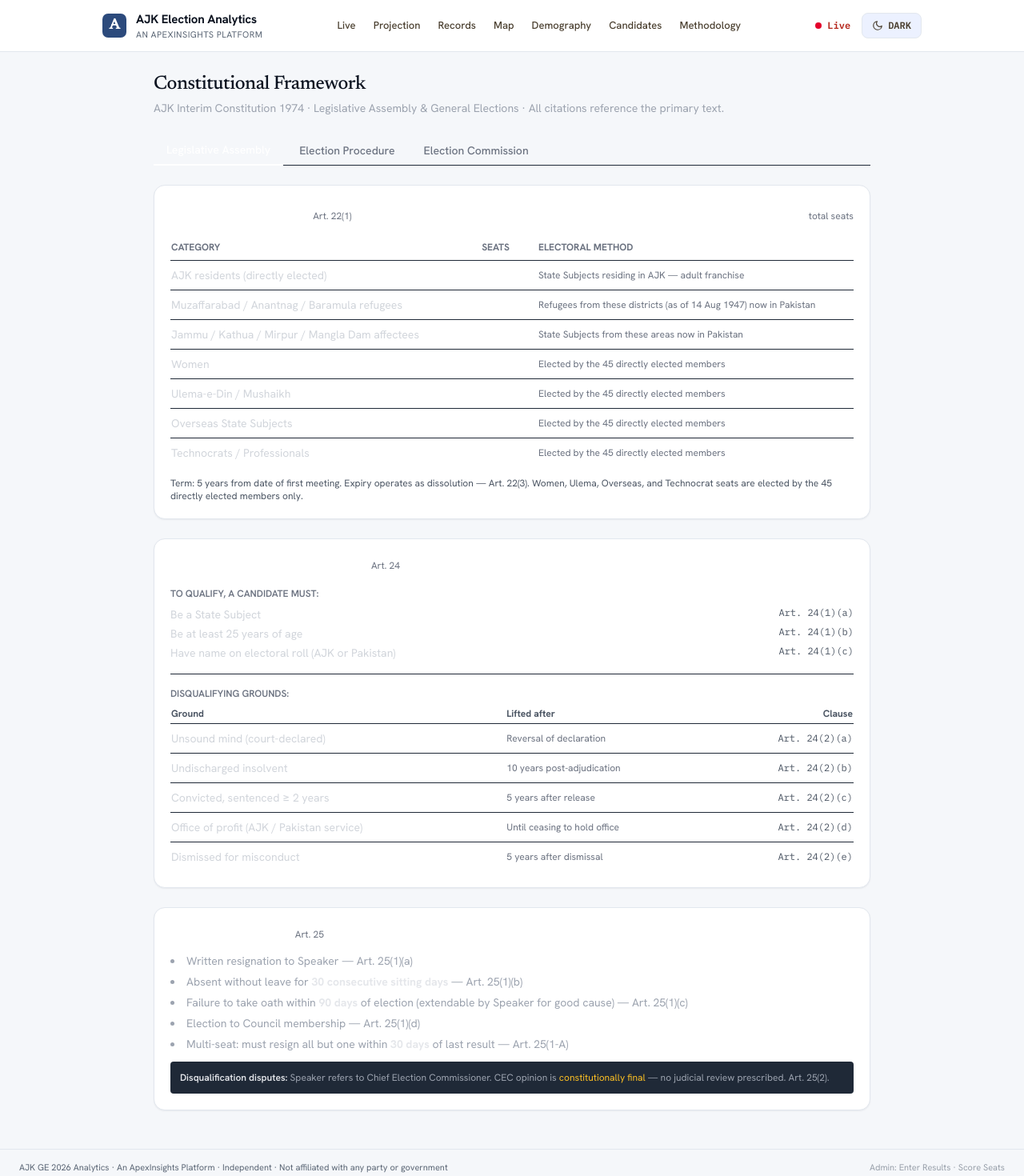
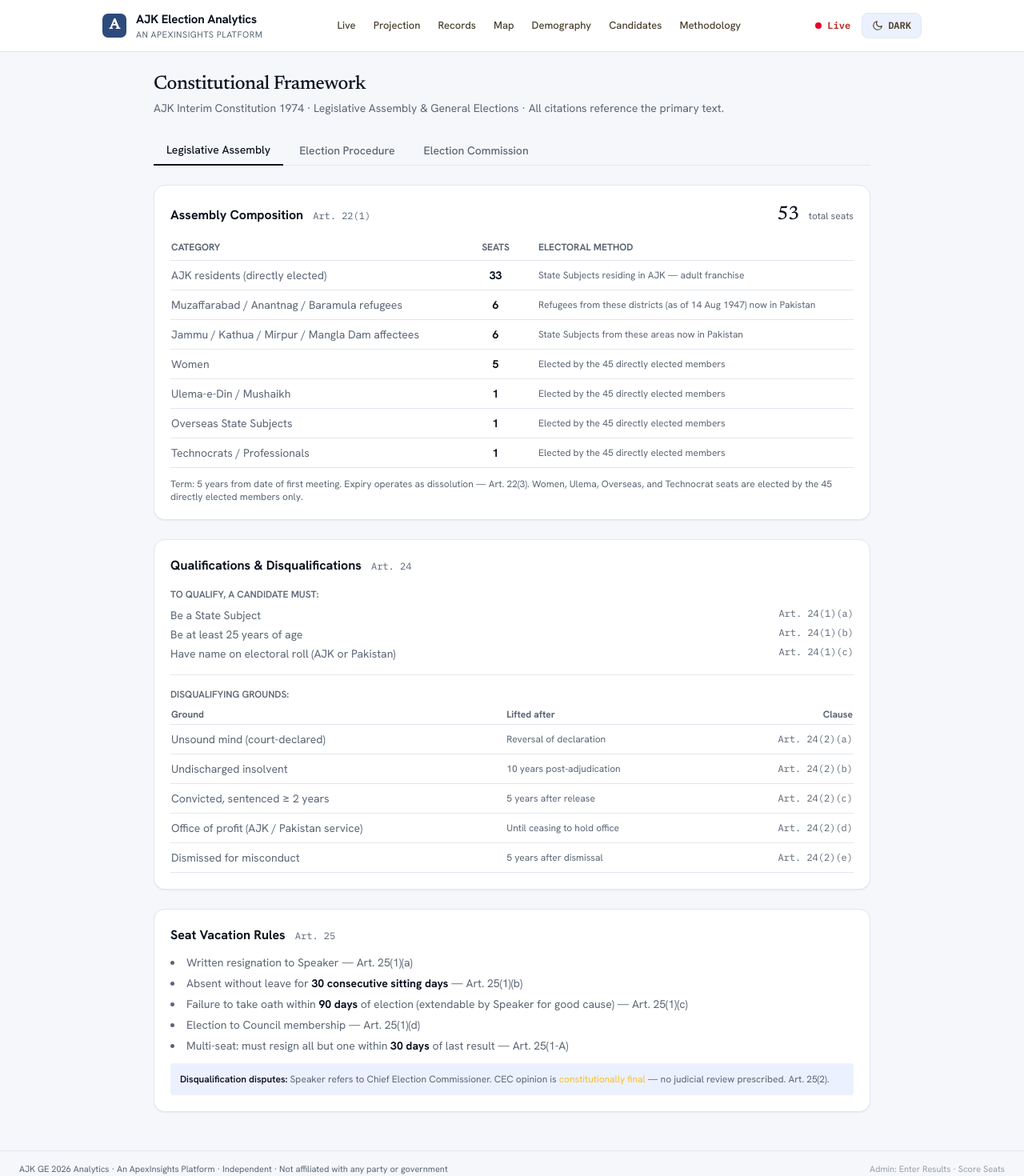
Before and after one commit to b667tzmt4f-collab/ajk-election-2026, a Next.js app: page /constitution in a window 1280 px wide. Shown: the top 1470 px of the page at 80% size. Built offline with nearby package versions, Linux system fonts and the light colour scheme.

Commit message:
fix: theme-aware CSS vars on constitution and methodology pages

```diff
--- a/src/pages/constitution.tsx
+++ b/src/pages/constitution.tsx
@@ -89,22 +89,23 @@ export default function Constitution() {
   return (
     <Layout>
       <h2 className="text-2xl font-bold mb-1 font-display">Constitutional Framework</h2>
-      <p className="text-sm text-gray-400 mb-6">
+      <p className="text-sm mb-6" style={{ color: 'var(--muted)' }}>
         AJK Interim Constitution 1974 · Legislative Assembly &amp; General Elections ·
         All citations reference the primary text.
       </p>
 
       {/* Tab bar */}
-      <div className="flex gap-1 mb-6 border-b border-gray-800">
+      <div className="flex gap-1 mb-6" style={{ borderBottom: '1px solid var(--border)' }}>
         {tabs.map(t => (
           <button
             key={t.id}
             onClick={() => setTab(t.id)}
-            className={`px-4 py-2 text-sm font-medium transition-colors ${
+            className="px-4 py-2 text-sm font-medium transition-colors"
+            style={
               tab === t.id
-                ? 'text-white border-b-2 border-white -mb-px'
-                : 'text-gray-500 hover:text-gray-300'
-            }`}
+                ? { color: 'var(--text)', borderBottom: '2px solid var(--text)', marginBottom: '-1px' }
+                : { color: 'var(--muted)' }
+            }
           >
             {t.label}
           </button>
@@ -117,44 +118,44 @@ export default function Constitution() {
 
           <div className="card">
             <div className="flex items-baseline gap-3 mb-4">
-              <h3 className="font-bold text-white">Assembly Composition</h3>
-              <span className="text-xs text-gray-500">Art. 22(1)</span>
-              <span className="ml-auto text-2xl font-bold text-white font-display">53</span>
-              <span className="text-xs text-gray-500">total seats</span>
+              <h3 className="font-bold" style={{ color: 'var(--text)' }}>Assembly Composition</h3>
+              <span className="text-xs font-mono" style={{ color: 'var(--muted)' }}>Art. 22(1)</span>
+              <span className="ml-auto text-2xl font-bold font-display" style={{ color: 'var(--text)' }}>53</span>
+              <span className="text-xs" style={{ color: 'var(--muted)' }}>total seats</span>
             </div>
             <div className="overflow-x-auto">
               <table className="w-full text-sm">
                 <thead>
-                  <tr className="text-xs text-gray-500 uppercase border-b border-gray-800">
+                  <tr className="text-xs uppercase" style={{ borderBottom: '1px solid var(--border)', color: 'var(--muted)' }}>
                     <th className="text-left pb-2 pr-4">Category</th>
                     <th className="text-center pb-2 px-4">Seats</th>
                     <th className="text-left pb-2 pl-4">Electoral Method</th>
                   </tr>
                 </thead>
-                <tbody className="divide-y divide-gray-800">
+                <tbody>
                   {COMPOSITION.map(row => (
-                    <tr key={row.category}>
-                      <td className="py-2 pr-4 text-gray-300">{row.category}</td>
-                      <td className="py-2 px-4 text-center font-bold text-white">{row.seats}</td>
-                      <td className="py-2 pl-4 text-gray-500 text-xs">{row.method}</td>
+                    <tr key={row.category} style={{ borderBottom: '1px solid var(--border)' }}>
+                      <td className="py-2 pr-4" style={{ color: 'var(--text3)' }}>{row.category}</td>
+                      <td className="py-2 px-4 text-center font-bold" style={{ color: 'var(--text)' }}>{row.seats}</td>
+                      <td className="py-2 pl-4 text-xs" style={{ color: 'var(--muted)' }}>{row.method}</td>
                     </tr>
                   ))}
                 </tbody>
               </table>
             </div>
-            <p className="text-xs text-gray-600 mt-3">
+            <p className="text-xs mt-3" style={{ color: 'var(--muted)' }}>
               Term: 5 years from date of first meeting. Expiry operates as dissolution — Art. 22(3).
               Women, Ulema, Overseas, and Technocrat seats are elected by the 45 directly elected members only.
             </p>
           </div>
 
           <div className="card">
-            <h3 className="font-bold text-white mb-4">
+            <h3 className="font-bold mb-4" style={{ color: 'var(--text)' }}>
               Qualifications &amp; Disqualifications{' '}
-              <span className="text-xs text-gray-500 font-normal ml-2">Art. 24</span>
+              <span className="text-xs font-normal ml-2 font-mono" style={{ color: 'var(--muted)' }}>Art. 24</span>
             </h3>
             <div className="mb-4">
-              <p className="text-xs font-semibold text-gray-500 uppercase mb-2">To qualify, a candidate must:</p>
+              <p className="text-xs font-semibold uppercase mb-2" style={{ color: 'var(--muted)' }}>To qualify, a candidate must:</p>
               <ul className="space-y-1 text-sm">
                 {[
                   { condition: 'Be a State Subject', clause: 'Art. 24(1)(a)' },
@@ -162,29 +163,29 @@ export default function Constitution() {
                   { condition: 'Have name on electoral roll (AJK or Pakistan)', clause: 'Art. 24(1)(c)' },
                 ].map(q => (
                   <li key={q.clause} className="flex justify-between">
-                    <span className="text-gray-300">{q.condition}</span>
-                    <span className="text-xs text-gray-600 font-mono">{q.clause}</span>
+                    <span style={{ color: 'var(--text3)' }}>{q.condition}</span>
+                    <span className="text-xs font-mono" style={{ color: 'var(--muted)' }}>{q.clause}</span>
                   </li>
                 ))}
               </ul>
             </div>
-            <div className="border-t border-gray-800 pt-4">
-              <p className="text-xs font-semibold text-gray-500 uppercase mb-2">Disqualifying grounds:</p>
+            <div className="pt-4" style={{ borderTop: '1px solid var(--border)' }}>
+              <p className="text-xs font-semibold uppercase mb-2" style={{ color: 'var(--muted)' }}>Disqualifying grounds:</p>
               <div className="overflow-x-auto">
                 <table className="w-full text-sm">
                   <thead>
-                    <tr className="text-xs text-gray-600 border-b border-gray-800">
+                    <tr className="text-xs" style={{ borderBottom: '1px solid var(--border)', color: 'var(--muted)' }}>
                       <th className="text-left pb-1 pr-4">Ground</th>
                       <th className="text-left pb-1 px-4">Lifted after</th>
                       <th className="text-right pb-1 pl-4">Clause</th>
                     </tr>
                   </thead>
-                  <tbody className="divide-y divide-gray-800">
+                  <tbody>
                     {DISQUALIFICATIONS.map(d => (
-                      <tr key={d.clause}>
-                        <td className="py-2 pr-4 text-gray-300">{d.ground}</td>
-                        <td className="py-2 px-4 text-gray-500 text-xs">{d.lifted}</td>
-                        <td className="py-2 pl-4 text-right text-xs text-gray-600 font-mono">{d.clause}</td>
+                      <tr key={d.clause} style={{ borderBottom: '1px solid var(--border)' }}>
+                        <td className="py-2 pr-4" style={{ color: 'var(--text3)' }}>{d.ground}</td>
+                        <td className="py-2 px-4 text-xs" style={{ color: 'var(--muted)' }}>{d.lifted}</td>
+                        <td className="py-2 pl-4 text-right text-xs font-mono" style={{ color: 'var(--muted)' }}>{d.clause}</td>
                       </tr>
                     ))}
                   </tbody>
@@ -194,19 +195,19 @@ export default function Constitution() {
           </div>
 
           <div className="card">
-            <h3 className="font-bold text-white mb-3">
+            <h3 className="font-bold mb-3" style={{ color: 'var(--text)' }}>
               Seat Vacation Rules{' '}
-              <span className="text-xs text-gray-500 font-normal ml-2">Art. 25</span>
+              <span className="text-xs font-normal ml-2 font-mono" style={{ color: 'var(--muted)' }}>Art. 25</span>
             </h3>
-            <ul className="text-sm text-gray-400 space-y-1.5 list-disc list-inside">
+            <ul className="text-sm space-y-1.5 list-disc list-inside" style={{ color: 'var(--text3)' }}>
               <li>Written resignation to Speaker — Art. 25(1)(a)</li>
-              <li>Absent without leave for <strong className="text-gray-200">30 consecutive sitting days</strong> — Art. 25(1)(b)</li>
-              <li>Failure to take oath within <strong className="text-gray-200">90 days</strong> of election (extendable by Speaker for good cause) — Art. 25(1)(c)</li>
+              <li>Absent without leave for <strong style={{ color: 'var(--text)' }}>30 consecutive sitting days</strong> — Art. 25(1)(b)</li>
+              <li>Failure to take oath within <strong style={{ color: 'var(--text)' }}>90 days</strong> of election (extendable by Speaker for good cause) — Art. 25(1)(c)</li>
               <li>Election to Council membership — Art. 25(1)(d)</li>
-              <li>Multi-seat: must resign all but one within <strong className="text-gray-200">30 days</strong> of last result — Art. 25(1-A)</li>
+              <li>Multi-seat: must resign all but one within <strong style={{ color: 'var(--text)' }}>30 days</strong> of last result — Art. 25(1-A)</li>
             </ul>
-            <div className="mt-3 p-3 bg-gray-800 rounded text-xs text-gray-400">
-              <span className="text-gray-200 font-semibold">Disqualification disputes:</span> Speaker refers to
+            <div className="mt-3 p-3 rounded text-xs" style={{ background: 'var(--bg3)', color: 'var(--text3)' }}>
+              <span className="font-semibold" style={{ color: 'var(--text)' }}>Disqualification disputes:</span> Speaker refers to
               Chief Election Commissioner. CEC opinion is{' '}
               <span className="text-amber-400">constitutionally final</span> — no judicial review prescribed. Art. 25(2).
             </div>
@@ -223,25 +224,25 @@ export default function Constitution() {
             {TIMELINES.map(t => (
               <div key={t.scenario} className="card">
                 <p className={`text-xs font-semibold uppercase mb-1 ${t.color}`}>{t.scenario}</p>
-                <p className="text-xs text-gray-600 font-mono mb-2">{t.article}</p>
-                <p className="text-sm text-gray-300 mb-1">
-                  <span className="text-gray-500">Poll window: </span>{t.window}
+                <p className="text-xs font-mono mb-2" style={{ color: 'var(--muted)' }}>{t.article}</p>
+                <p className="text-sm mb-1" style={{ color: 'var(--text3)' }}>
+                  <span style={{ color: 'var(--muted)' }}>Poll window: </span>{t.window}
                 </p>
-                <p className="text-sm text-gray-300">
-                  <span className="text-gray-500">Results: </span>{t.result}
+                <p className="text-sm" style={{ color: 'var(--text3)' }}>
+                  <span style={{ color: 'var(--muted)' }}>Results: </span>{t.result}
                 </p>
               </div>
             ))}
           </div>
 
           <div className="card">
-            <h3 className="font-bold text-white mb-4">Step-by-Step Procedure</h3>
+            <h3 className="font-bold mb-4" style={{ color: 'var(--text)' }}>Step-by-Step Procedure</h3>
 
             {/* Two paths */}
             <div className="grid grid-cols-1 md:grid-cols-2 gap-6 mb-6">
               {ELECTION_PATHS.map(path => (
                 <div key={path.path} className={`border-l-2 ${path.borderColor} pl-4`}>
-                  <p className="text-xs font-semibold text-gray-400 uppercase mb-3">{path.label}</p>
+                  <p className="text-xs font-semibold uppercase mb-3" style={{ color: 'var(--text3)' }}>{path.label}</p>
                   <div className="space-y-3">
                     {path.steps.map((s, i) => (
                       <div key={i} className="flex gap-3">
@@ -249,8 +250,8 @@ export default function Constitution() {
                           {i + 1}
                         </span>
                         <div>
-                          <p className="text-sm text-gray-200">{s.title}</p>
-                          <p className="text-xs text-gray-500 mt-0.5">{s.note}</p>
+                          <p className="text-sm" style={{ color: 'var(--text)' }}>{s.title}</p>
+                          <p className="text-xs mt-0.5" style={{ color: 'var(--muted)' }}>{s.note}</p>
                         </div>
                       </div>
                     ))}
@@ -260,17 +261,18 @@ export default function Constitution() {
             </div>
 
             {/* Merge */}
-            <div className="border-t border-gray-800 pt-4">
-              <p className="text-xs font-semibold text-gray-500 uppercase mb-3">Both paths converge here</p>
+            <div className="pt-4" style={{ borderTop: '1px solid var(--border)' }}>
+              <p className="text-xs font-semibold uppercase mb-3" style={{ color: 'var(--muted)' }}>Both paths converge here</p>
               <div className="space-y-3">
                 {POST_ELECTION.map((s, i) => (
                   <div key={i} className="flex gap-3">
-                    <span className="flex-shrink-0 w-6 h-6 rounded-full bg-gray-700 text-xs font-bold text-gray-200 flex items-center justify-center">
+                    <span className="flex-shrink-0 w-6 h-6 rounded-full text-xs font-bold flex items-center justify-center"
+                          style={{ background: 'var(--bg3)', color: 'var(--text3)' }}>
                       {i + 4}
                     </span>
                     <div>
-                      <p className="text-sm text-gray-200">{s.title}</p>
-                      <p className="text-xs text-gray-500 mt-0.5">{s.note}</p>
+                      <p className="text-sm" style={{ color: 'var(--text)' }}>{s.title}</p>
+                      <p className="text-xs mt-0.5" style={{ color: 'var(--muted)' }}>{s.note}</p>
                     </div>
                   </div>
                 ))}
@@ -278,11 +280,11 @@ export default function Constitution() {
             </div>
           </div>
 
-          <div className="card border border-red-900/40">
+          <div className="card" style={{ borderColor: 'rgba(153,27,27,0.4)' }}>
             <p className="text-xs font-semibold text-red-400 uppercase mb-1">Constitutional gap — Art. 56-A</p>
-            <p className="text-sm text-gray-400">
+            <p className="text-sm" style={{ color: 'var(--text3)' }}>
               Failure to act within any prescribed period does{' '}
-              <strong className="text-gray-200">not</strong> invalidate the act itself. All mandatory
+              <strong style={{ color: 'var(--text)' }}>not</strong> invalidate the act itself. All mandatory
               timelines above are therefore unenforceable in court — political convention is the only
               practical mechanism for compliance.
             </p>
@@ -296,9 +298,9 @@ export default function Constitution() {
         <div className="space-y-6 max-w-4xl">
 
           <div className="card">
-            <h3 className="font-bold text-white mb-4">
+            <h3 className="font-bold mb-4" style={{ color: 'var(--text)' }}>
               Election Commission Composition{' '}
-              <span className="text-xs text-gray-500 font-normal ml-2">Art. 50</span>
+              <span className="text-xs font-normal ml-2 font-mono" style={{ color: 'var(--muted)' }}>Art. 50</span>
             </h3>
             <div className="grid grid-cols-1 md:grid-cols-2 gap-6 text-sm">
               <div className="space-y-2">
@@ -310,23 +312,23 @@ export default function Constitution() {
                   { label: 'Qualification', value: 'Former Judge (SC/HC) or BPS-21+ civil servant' },
                 ].map(r => (
                   <div key={r.label} className="flex justify-between gap-4">
-                    <span className="text-gray-500">{r.label}</span>
-                    <span className="text-gray-200 text-right">{r.value}</span>
+                    <span style={{ color: 'var(--muted)' }}>{r.label}</span>
+                    <span className="text-right" style={{ color: 'var(--text3)' }}>{r.value}</span>
                   </div>
                 ))}
               </div>
               <div className="space-y-3">
                 <div>
-                  <p className="text-xs text-gray-500 mb-0.5">Commissioner appointed by</p>
-                  <p className="text-gray-300">President on advice of AJK Council Chairman (= PM of Pakistan) — Art. 50(3)</p>
+                  <p className="text-xs mb-0.5" style={{ color: 'var(--muted)' }}>Commissioner appointed by</p>
+                  <p style={{ color: 'var(--text3)' }}>President on advice of AJK Council Chairman (= PM of Pakistan) — Art. 50(3)</p>
                 </div>
                 <div>
-                  <p className="text-xs text-gray-500 mb-0.5">Members appointed by</p>
-                  <p className="text-gray-300">President on advice of AJK Prime Minister — Art. 50(6)</p>
+                  <p className="text-xs mb-0.5" style={{ color: 'var(--muted)' }}>Members appointed by</p>
+                  <p style={{ color: 'var(--text3)' }}>President on advice of AJK Prime Minister — Art. 50(6)</p>
                 </div>
                 <div>
-                  <p className="text-xs text-gray-500 mb-0.5">Opposition check</p>
-                  <p className="text-gray-300">AJK PM must consult Leader of Opposition before nominating Commissioner — Art. 50(4). Advisory only.</p>
+                  <p className="text-xs mb-0.5" style={{ color: 'var(--muted)' }}>Opposition check</p>
+                  <p style={{ color: 'var(--text3)' }}>AJK PM must consult Leader of Opposition before nominating Commissioner — Art. 50(4). Advisory only.</p>
                 </div>
               </div>
             </div>
@@ -338,19 +340,19 @@ export default function Constitution() {
               <ul className="space-y-2">
                 {INDEPENDENCE_STRENGTHS.map(s => (
                   <li key={s.article} className="flex justify-between gap-2">
-                    <span className="text-sm text-gray-300">{s.label}</span>
-                    <span className="text-xs text-gray-600 font-mono flex-shrink-0">{s.article}</span>
+                    <span className="text-sm" style={{ color: 'var(--text3)' }}>{s.label}</span>
+                    <span className="text-xs font-mono flex-shrink-0" style={{ color: 'var(--muted)' }}>{s.article}</span>
                   </li>
                 ))}
               </ul>
             </div>
-            <div className="card border border-red-900/30">
+            <div className="card" style={{ borderColor: 'rgba(153,27,27,0.3)' }}>
               <p className="text-xs font-semibold text-red-400 uppercase mb-3">Structural gaps</p>
               <ul className="space-y-2">
                 {INDEPENDENCE_GAPS.map(g => (
                   <li key={g.article} className="flex justify-between gap-2">
-                    <span className="text-sm text-gray-400">{g.label}</span>
-                    <span className="text-xs text-gray-600 font-mono flex-shrink-0">{g.article}</span>
+                    <span className="text-sm" style={{ color: 'var(--text3)' }}>{g.label}</span>
+                    <span className="text-xs font-mono flex-shrink-0" style={{ color: 'var(--muted)' }}>{g.article}</span>
                   </li>
                 ))}
               </ul>
@@ -358,12 +360,12 @@ export default function Constitution() {
           </div>
 
           <div className="card">
-            <h3 className="font-bold text-white mb-2">Critical Analysis</h3>
-            <p className="text-sm text-gray-400 leading-relaxed">
+            <h3 className="font-bold mb-2" style={{ color: 'var(--text)' }}>Critical Analysis</h3>
+            <p className="text-sm leading-relaxed" style={{ color: 'var(--text3)' }}>
               The Election Commission has constitutionally adequate{' '}
-              <span className="text-gray-200">formal</span> independence — tenure protection, oath
+              <span style={{ color: 'var(--text)' }}>formal</span> independence — tenure protection, oath
               requirements, and mandatory executive assistance. However, its{' '}
-              <span className="text-gray-200">structural</span> independence is compromised: the
+              <span style={{ color: 'var(--text)' }}>structural</span> independence is compromised: the
               appointment chain runs through the federal Pakistani executive (Commissioner) and the
               sitting AJK government (Members). The Opposition consultation under Art. 50(4) is
               advisory only — not a veto. The absence of a ring-fenced Commission budget and the
```
Also changed, not shown: src/pages/methodology.tsx (+11 -11 lines).
